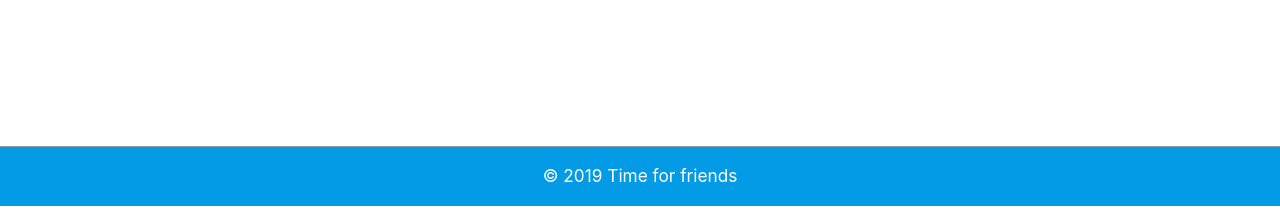
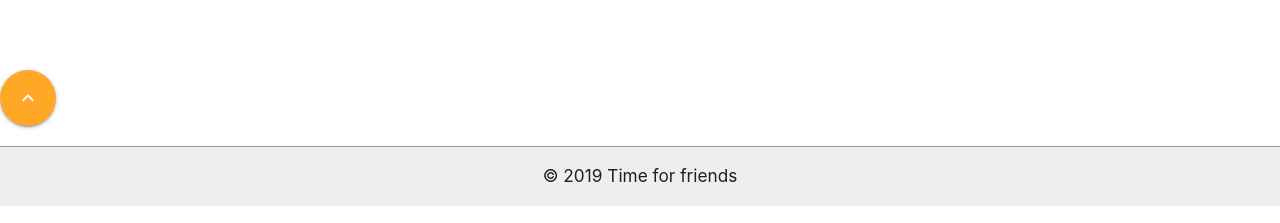
Before and after one commit to Aarkan1/time_for_friends, a React (Create React App) app in the folder frontend/: page / in a window 1280 px wide. Shown: the part 594-817 px from the top of the page. Built offline with nearby package versions, Linux system fonts and the light colour scheme; no server answers.

Commit message:
smooth scrolling to top

```diff
--- a/frontend/src/App.js
+++ b/frontend/src/App.js
@@ -17,14 +17,15 @@ export default class App extends Component {
   render() {
     return (
       <Router>
-        <div className="App">
+        <div id="top" className="App scrollspy row">
           <Navbar />
-          <main className="container">
+          <main className="container col s12 m8">
             <Route exact path="/" component={Home} />
             <Route exact path="/add-friend" component={AddFriend} />
-            <Route exact path="/friend/:id?" component={FriendDetails} />
+            <Route exact path="/friend/:id?" render={(props) => <FriendDetails {...props} />} />
           </main>
-          <footer className="footer light-blue darken-1 white-text center-align valign-wrapper">
+          <a href="#top" id="to-top-btn" className="btn-floating btn-large orange lighten-1 waves-effect waves-light"><i className="material-icons">keyboard_arrow_up</i></a>
+          <footer className="footer grey lighten-3 center-align valign-wrapper">
             <h6 className="copyright">&copy; 2019 Time for friends</h6>
           </footer>
         </div>
```
